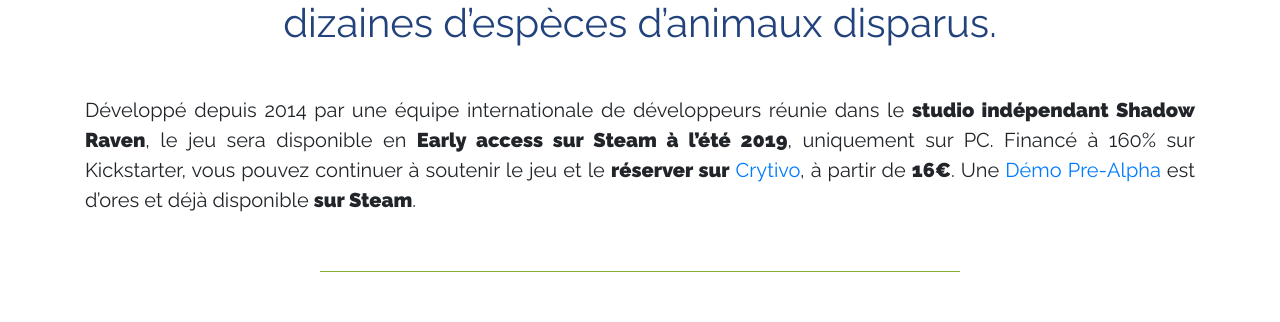
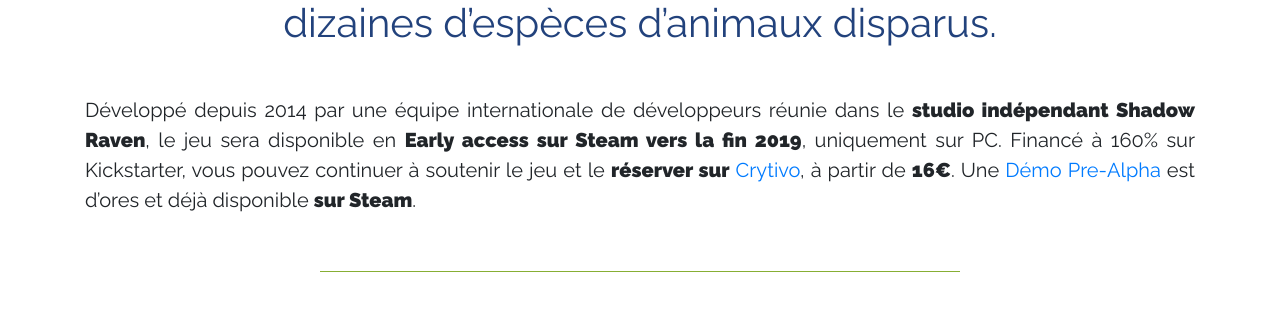
Before and after one commit to ludel/PK-France, a Django app: page / in a window 1280 px wide. Shown: the part 732-1054 px from the top of the page. Run offline with Django 3.2, Linux system fonts and the light colour scheme; some libraries are stand-ins or nearby versions.

Commit message:
Little fix

```diff
--- a/templates/pkfrance/index.html
+++ b/templates/pkfrance/index.html
@@ -101,7 +101,7 @@
         <p class="lead text-justify">
             Développé depuis 2014 par une équipe internationale de développeurs réunie dans le
             <span class="font-weight-bold">studio indépendant Shadow Raven</span>, le jeu sera disponible en
-            <span class="font-weight-bold">Early access sur Steam à l’été 2019</span>, uniquement sur PC.
+            <span class="font-weight-bold">Early access sur Steam vers la fin 2019</span>, uniquement sur PC.
             Financé à 160% sur Kickstarter, vous pouvez continuer à soutenir le jeu et le
             <span class="font-weight-bold"> réserver sur</span>
             <a href="https://crytivo.com/en/prehistoric-kingdom" target="_blank">Crytivo</a>,
@@ -313,7 +313,7 @@
 
             <li class="text-center mt-4 mb-4 ">
                 <span class="shadow-sm border flag">EARLY ACCESS</span><span class="time-wrapper m-0 p-0"><span
-                    class="time">été 2019</span></span>
+                    class="time">fin 2019</span></span>
             </li>
 
             <li>
```
